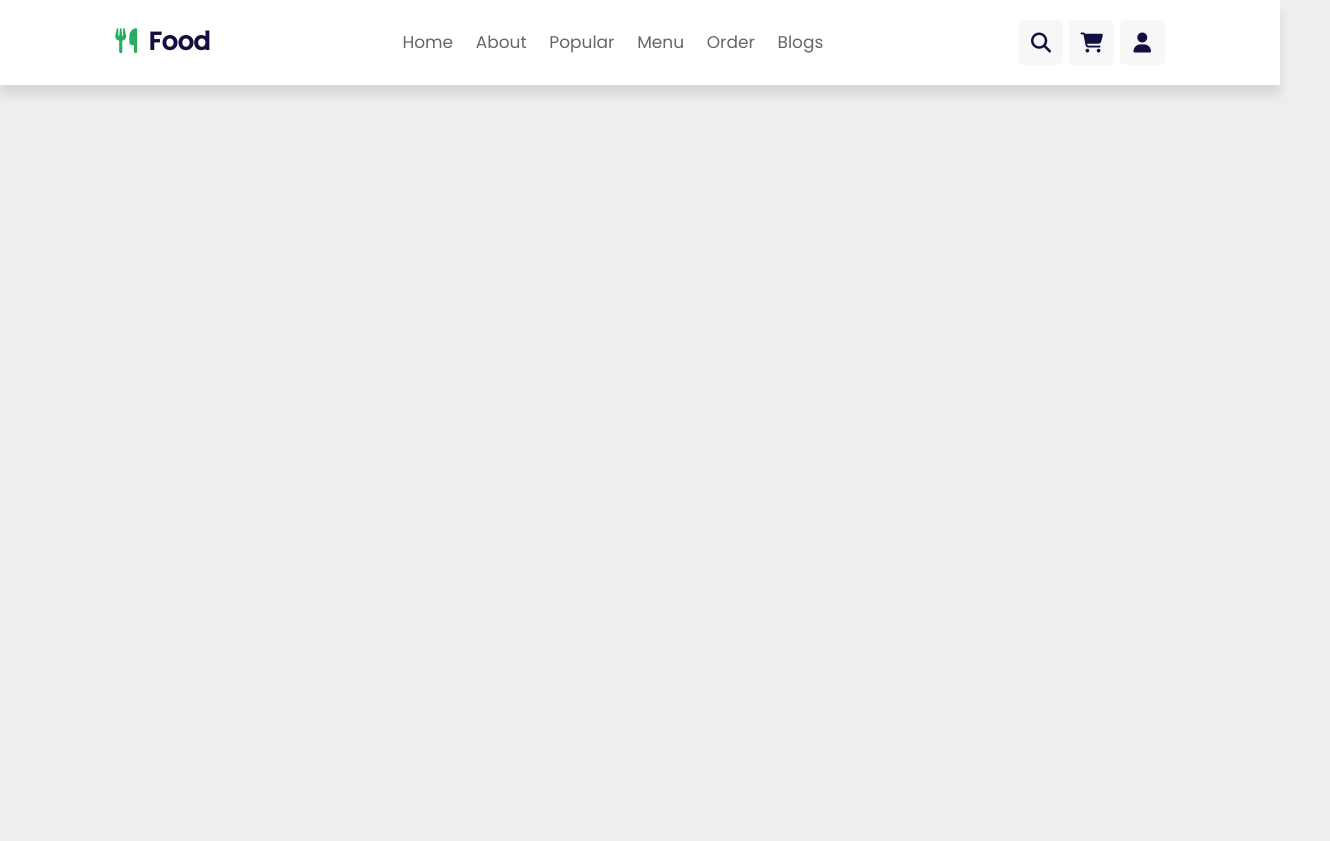
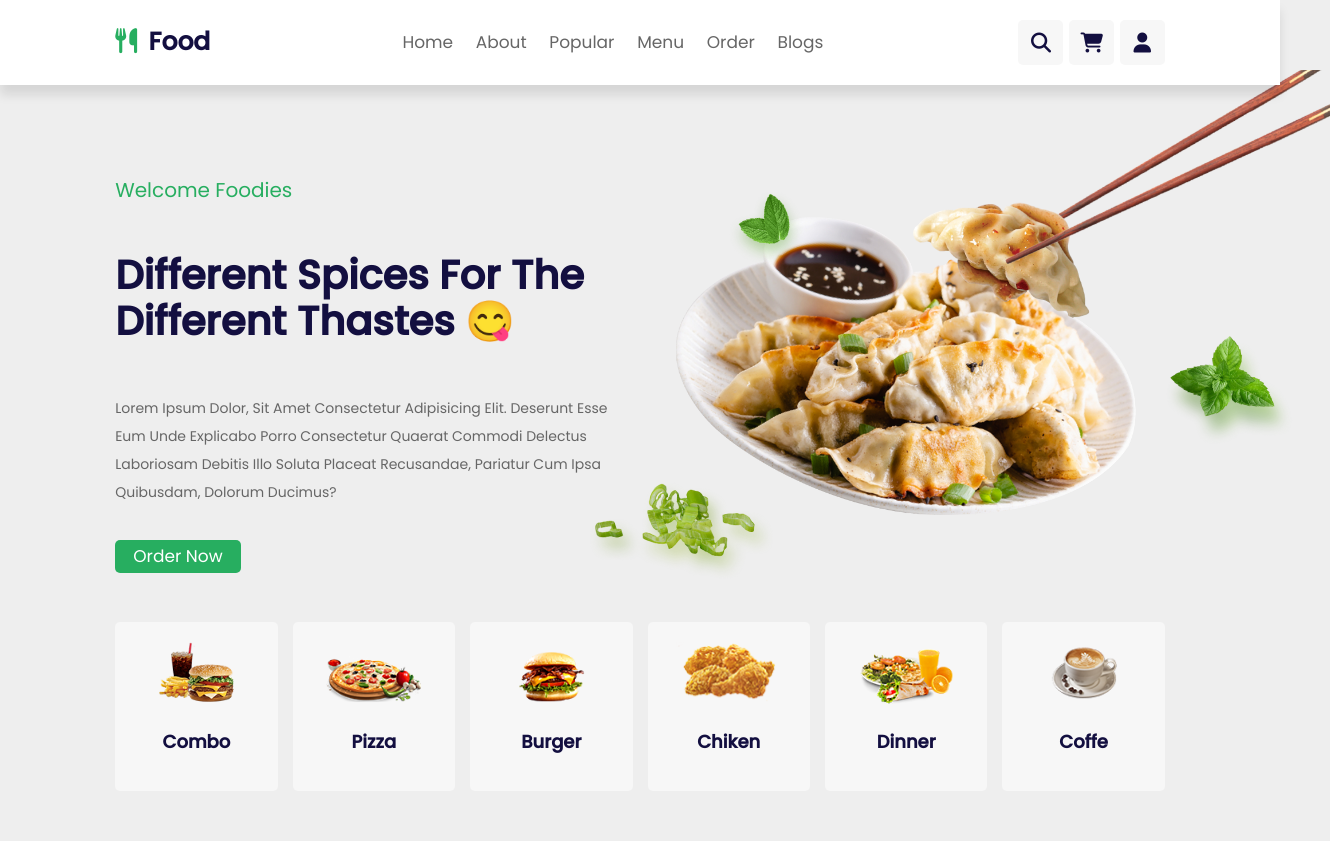
Before and after one commit to Freekson/Grocery-Store, a website: page index.html in a window 1280 px wide. Shown: the whole page, 1330 px wide, since content can reach past the window. Before the commit the page ends 800 px from the top, so only its background shows below. Drawn offline with nearby package versions, Linux system fonts and the light colour scheme.

Commit message:
add home & category section

```diff
--- a/index.html
+++ b/index.html
@@ -47,7 +47,7 @@
             <div class="product__wrapper">
                 <div class="product">
                     <i class="fas fa-times"></i>
-                    <img src="build/img/menu-1.png" alt="">
+                    <img src="build/img/menu-1.png" alt="not found :(">
                     <div class="content">
                         <h3>delicious food</h3>
                         <span> quantity : </span>
@@ -59,7 +59,7 @@
                 </div>
                 <div class="product">
                     <i class="fas fa-times"></i>
-                    <img src="build/img/menu-2.png" alt="">
+                    <img src="build/img/menu-2.png" alt="not found :(">
                     <div class="content">
                         <h3>delicious food</h3>
                         <span> quantity : </span>
@@ -71,7 +71,7 @@
                 </div>
                 <div class="product">
                     <i class="fas fa-times"></i>
-                    <img src="build/img/menu-3.png" alt="">
+                    <img src="build/img/menu-3.png" alt="not found :(">
                     <div class="content">
                         <h3>delicious food</h3>
                         <span> quantity : </span>
@@ -83,7 +83,7 @@
                 </div>
                 <div class="product">
                     <i class="fas fa-times"></i>
-                    <img src="build/img/menu-4.png" alt="">
+                    <img src="build/img/menu-4.png" alt="not found :(">
                     <div class="content">
                         <h3>delicious food</h3>
                         <span> quantity : </span>
@@ -95,7 +95,7 @@
                 </div>
                 <div class="product">
                     <i class="fas fa-times"></i>
-                    <img src="build/img/menu-5.png" alt="">
+                    <img src="build/img/menu-5.png" alt="not found :(">
                     <div class="content">
                         <h3>delicious food</h3>
                         <span> quantity : </span>
@@ -130,6 +130,45 @@
             <p>don't have an account yet? <a href="#">create one</a></p>
         </form>
     </section>
+
+    <section class="home" id="home">
+        <div class="section__content">
+            <span>welcome foodies</span>
+            <h3>different spices for the different thastes 😋</h3>
+            <p>Lorem ipsum dolor, sit amet consectetur adipisicing elit. Deserunt esse eum unde explicabo porro consectetur quaerat commodi delectus laboriosam debitis illo soluta placeat recusandae, pariatur cum ipsa quibusdam, dolorum ducimus?</p>
+            <a href="#" class="btn">order now</a>
+        </div>
+        <div class="section__image">
+            <img src="build/img/home-img.png" alt="not found :(" class="home__img">
+            <img src="build/img/home-parallax-img.png" alt="not found :(" class="home__paralax" >
+        </div>
+    </section>
+    <section class="category">
+        <a href="#" class="category__item">
+            <img src="build/img/cat-1.png" alt="not found :(">
+            <h3>combo</h3>
+        </a>
+        <a href="#" class="category__item">
+            <img src="build/img/cat-2.png" alt="not found :(">
+            <h3>pizza</h3>
+        </a>
+        <a href="#" class="category__item">
+            <img src="build/img/cat-3.png" alt="not found :(">
+            <h3>burger</h3>
+        </a>
+        <a href="#" class="category__item">
+            <img src="build/img/cat-4.png" alt="not found :(">
+            <h3>chiken</h3>
+        </a>
+        <a href="#" class="category__item">
+            <img src="build/img/cat-5.png" alt="not found :(">
+            <h3>dinner</h3>
+        </a>
+        <a href="#" class="category__item">
+            <img src="build/img/cat-6.png" alt="not found :(">
+            <h3>coffe</h3>
+        </a>
+    </section>
     <script src="build/js/script.js"></script>
 </body>
 
```
Also changed, not shown: build/css/style.css, build/js/script.js, 2 other files.
